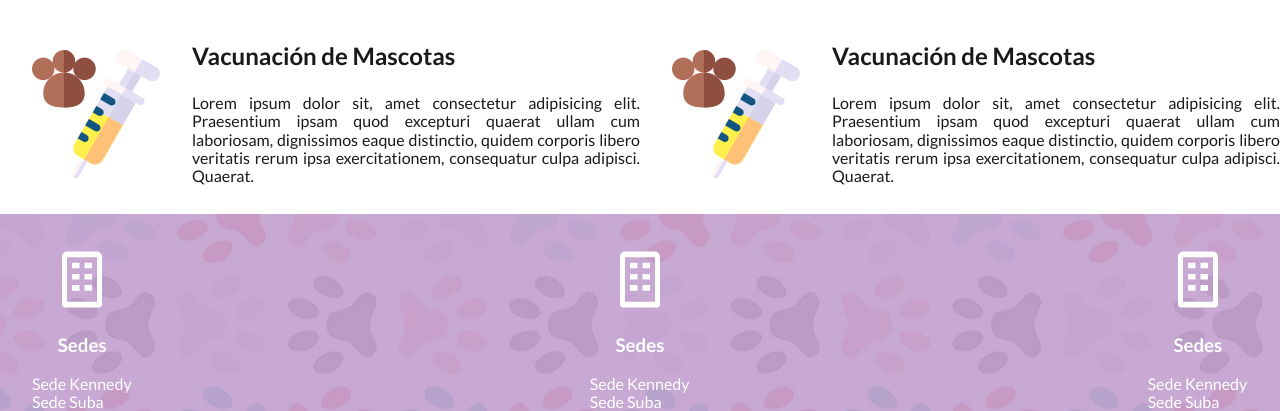
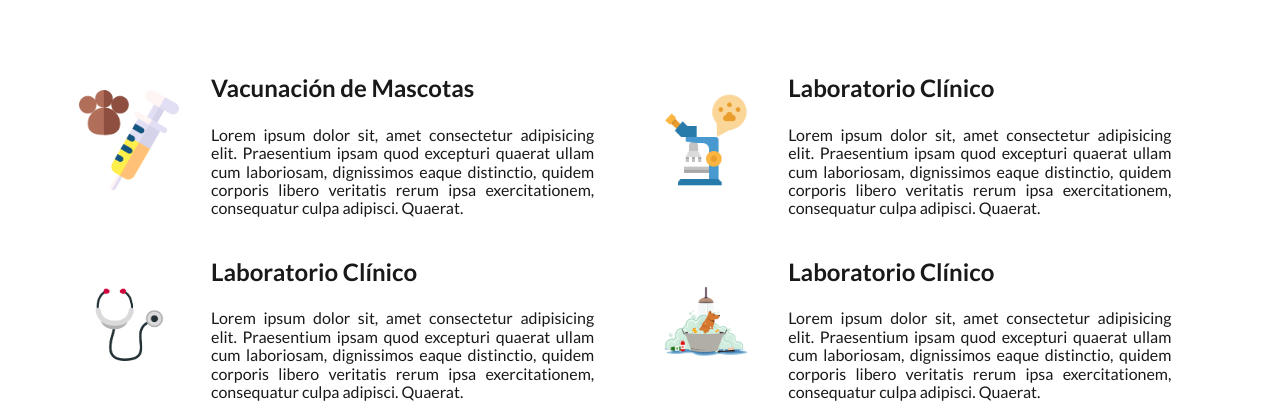
Before and after one commit to dianagonzalez-ps/Animalandia, a plain HTML site: page views/servicios.html in a window 1280 px wide. Shown: the part 541-952 px from the top of the page. Drawn offline with Linux system fonts and the light colour scheme.

Commit message:
Animalandia

```diff
--- a/assets/css/estilos.css
+++ b/assets/css/estilos.css
@@ -235,14 +235,25 @@ footer{
 
 #services{
     display: flex;
+    flex-wrap: wrap;
+    flex-direction: row;
+    padding: 2em;
 }
 
 .service{
     display: flex;
+    flex-basis: 45%;
+    align-items: center;
+    margin: 0 15px;
+}
+
+.service img{
+    max-width: 100px;
 }
 
 .img-service{
     margin: 2em;
+
 }
 
 .text-service h3{
--- a/views/servicios.html
+++ b/views/servicios.html
@@ -44,18 +44,37 @@
                 <p>Lorem ipsum dolor sit, amet consectetur adipisicing elit. Praesentium ipsam quod excepturi quaerat ullam cum laboriosam, dignissimos eaque distinctio, quidem corporis libero veritatis rerum ipsa exercitationem, consequatur culpa adipisci. Quaerat.</p>
                 </div>
 
-
             </article>
 
-                <article class="service">
+            <article class="service">
                     <div class="img-service">
-                        <img src="../assets/img/vacuna.png">
+                        <img src="../assets/img/laboratorio.png">
                     </div>
                     <div class="text-service">
-                        <h3>Vacunación de Mascotas</h3>
+                        <h3>Laboratorio Clínico</h3>
                     <p>Lorem ipsum dolor sit, amet consectetur adipisicing elit. Praesentium ipsam quod excepturi quaerat ullam cum laboriosam, dignissimos eaque distinctio, quidem corporis libero veritatis rerum ipsa exercitationem, consequatur culpa adipisci. Quaerat.</p>
                     </div>
+            </article>
 
+            <article class="service">
+                    <div class="img-service">
+                        <img src="../assets/img/consultav.png">
+                    </div>
+                    <div class="text-service">
+                        <h3>Laboratorio Clínico</h3>
+                    <p>Lorem ipsum dolor sit, amet consectetur adipisicing elit. Praesentium ipsam quod excepturi quaerat ullam cum laboriosam, dignissimos eaque distinctio, quidem corporis libero veritatis rerum ipsa exercitationem, consequatur culpa adipisci. Quaerat.</p>
+                    </div>
+            </article>
+
+            <article class="service">
+                <div class="img-service">
+                    <img src="../assets/img/banio.png">
+                </div>
+                <div class="text-service">
+                    <h3>Laboratorio Clínico</h3>
+                <p>Lorem ipsum dolor sit, amet consectetur adipisicing elit. Praesentium ipsam quod excepturi quaerat ullam cum laboriosam, dignissimos eaque distinctio, quidem corporis libero veritatis rerum ipsa exercitationem, consequatur culpa adipisci. Quaerat.</p>
+                </div>
+        </article>
 
         </section>
 
```
